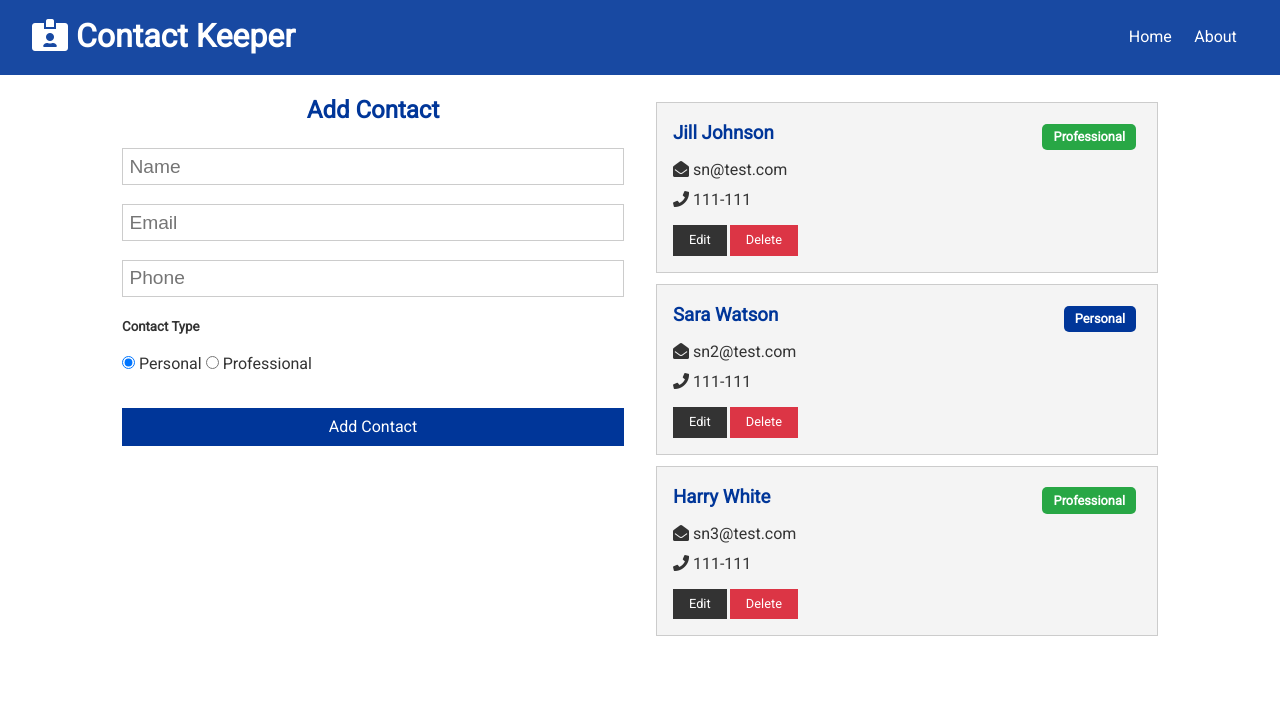
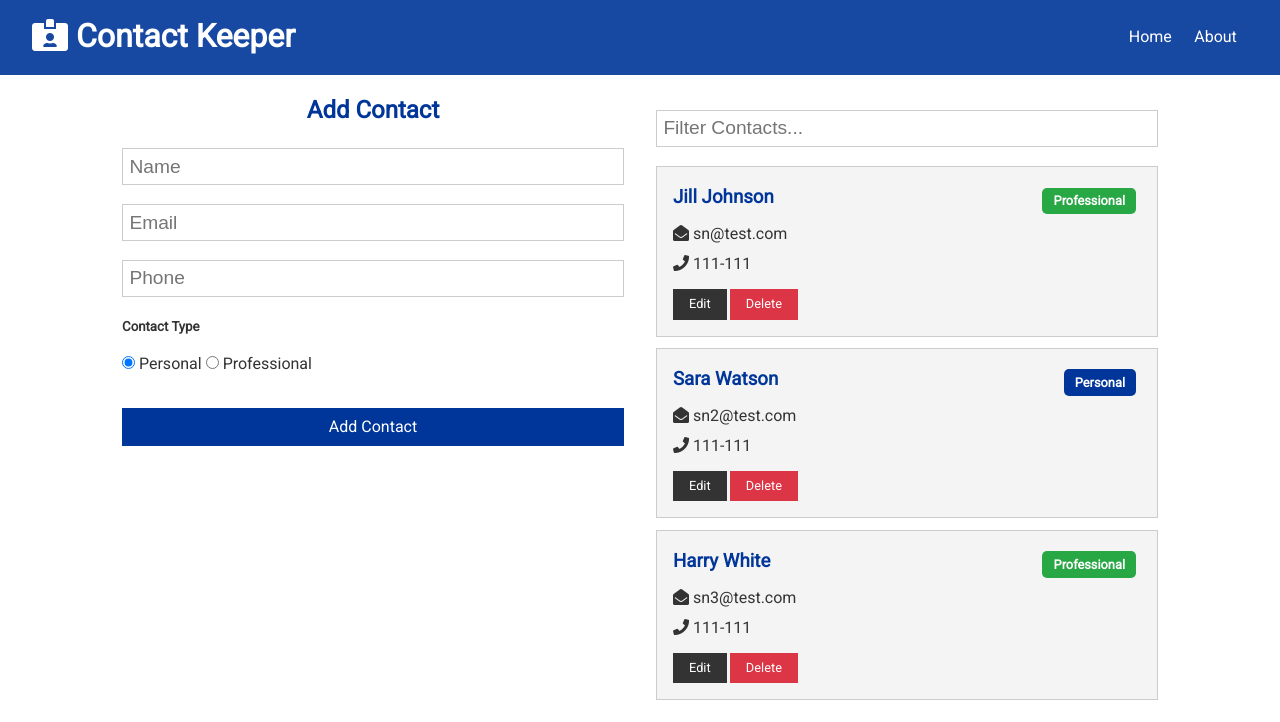
Before and after one commit to Sassylassy/react-contact-keeper, a React (Create React App) app in the folder client/: page / in a window 1280 px wide. Shown: the top 722 px of the page. Built offline with nearby package versions, Linux system fonts and the light colour scheme.

Commit message:
Finishing filtering

```diff
--- a/client/src/components/contacts/ContactFilter.js
+++ b/client/src/components/contacts/ContactFilter.js
@@ -1,13 +1,36 @@
-import React, { useContext } from 'react'
+import React, { useContext, useRef, useEffect } from 'react'
+
 import ContactContext from '../../context/contact/contactContext'
 
 const ContactFilter = () => {
   const contactContext = useContext(ContactContext)
 
-  const { } = contactContext
+  const text = useRef('')
+
+  const { filterContacts, clearFilter, filtered } = contactContext
+
+  useEffect(() => {
+    if (filtered === null) {
+      text.current.value = ''
+    }
+  })
+
+  const onChange = e => {
+    if (text.current.value !== '') {
+      filterContacts(e.target.value)
+    } else {
+      clearFilter()
+    }
+  }
+
   return (
     <form>
-      <h1>1</h1>
+      <input
+        ref={text}
+        type='text'
+        placeholder='Filter Contacts...'
+        onChange={onChange}
+      />
     </form>
   )
 }
--- a/client/src/components/contacts/ContactItem.js
+++ b/client/src/components/contacts/ContactItem.js
@@ -13,7 +13,6 @@ const ContactItem = ({ contact }) => {
 
   const onDelete = () => {
     deleteContact(id)
-
     clearCurrent()
   }
 
--- a/client/src/components/contacts/Contacts.js
+++ b/client/src/components/contacts/Contacts.js
@@ -1,17 +1,32 @@
 import React, { Fragment, useContext } from 'react'
+import { CSSTransition, TransitionGroup } from 'react-transition-group'
 import ContactItem from './ContactItem'
 import ContactContext from '../../context/contact/contactContext'
 
 const Contacts = () => {
   const contactContext = useContext(ContactContext)
 
-  const { contacts } = contactContext
+  const { contacts, filtered } = contactContext
+
+  if (contacts.length === 0) {
+    return <h4>Please add a contact</h4>
+  }
 
   return (
     <Fragment>
-      {contacts.map(contact => (
-        <ContactItem key={contact.id} contact={contact} />
-      ))}
+      <TransitionGroup>
+        {filtered !== null
+          ? filtered.map(contact => (
+            <CSSTransition key={contact.id} timeout={500} classNames='item'>
+              <ContactItem contact={contact} />
+            </CSSTransition>
+          ))
+          : contacts.map(contact => (
+            <CSSTransition key={contact.id} timeout={500} classNames='item'>
+              <ContactItem contact={contact} />
+            </CSSTransition>
+          ))}
+      </TransitionGroup>
     </Fragment>
   )
 }
--- a/client/src/components/pages/Home.js
+++ b/client/src/components/pages/Home.js
@@ -1,6 +1,7 @@
 import React from 'react'
 import ContactForm from '../contacts/ContactForm'
 import Contacts from '../contacts/Contacts'
+import ContactFilter from '../contacts/ContactFilter'
 
 const Home = () => {
   return (
@@ -9,6 +10,7 @@ const Home = () => {
         <ContactForm />
       </div>
       <div>
+        <ContactFilter />
         <Contacts />
       </div>
     </div>
--- a/client/src/context/contact/contactReducer.js
+++ b/client/src/context/contact/contactReducer.js
@@ -41,7 +41,7 @@ export default (state, action) => {
         ...state,
         filtered: state.contacts.filter(contact => {
           const regex = new RegExp(`${action.payload}`, 'gi')
-          return contact.name.match(regex) || contact.email.match(regex)
+          return contact.name.match(regex) || contact.email.match(regex) || contact.phone.match(regex) || contact.type.match(regex)
         })
 
       }
```
